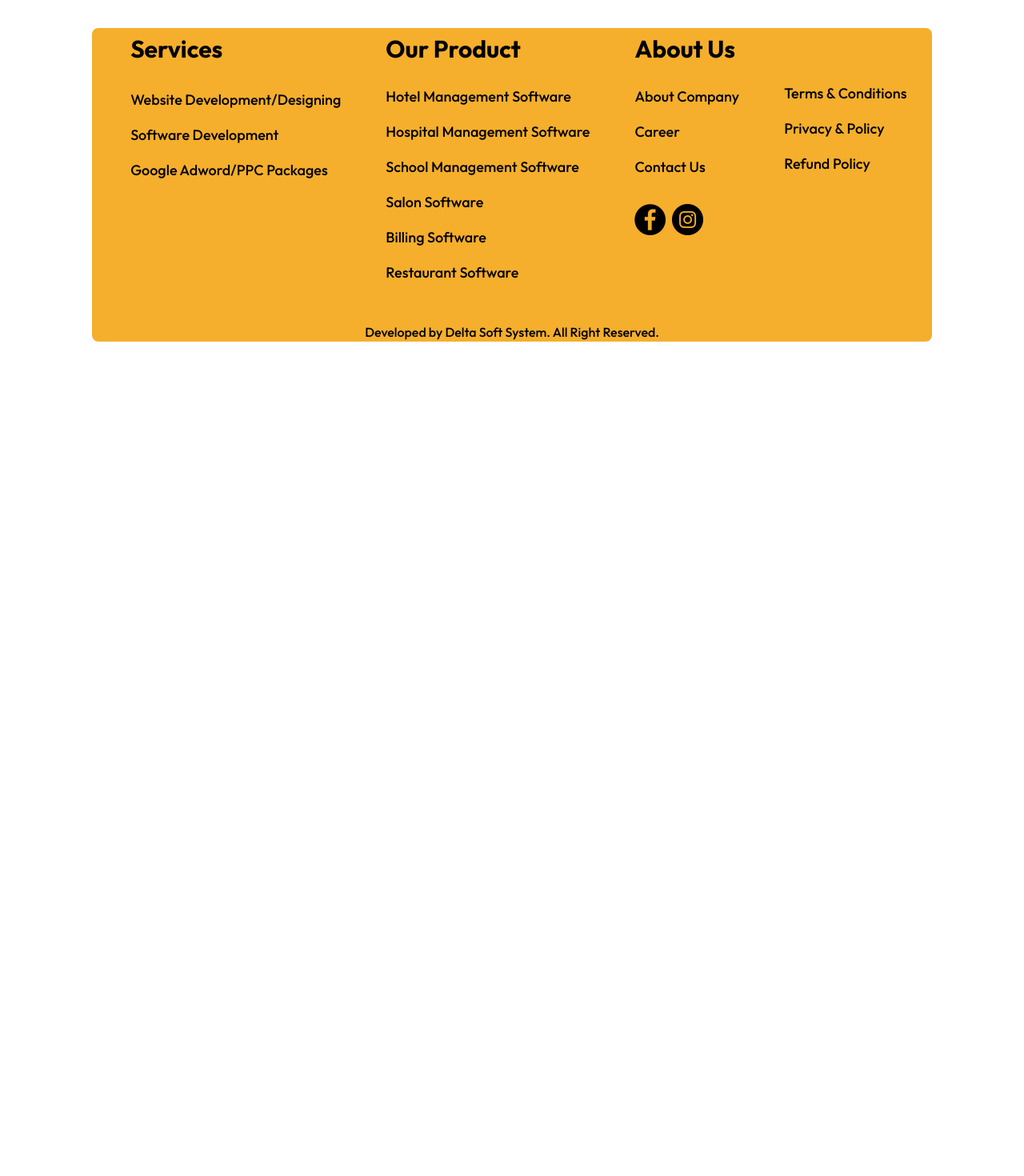
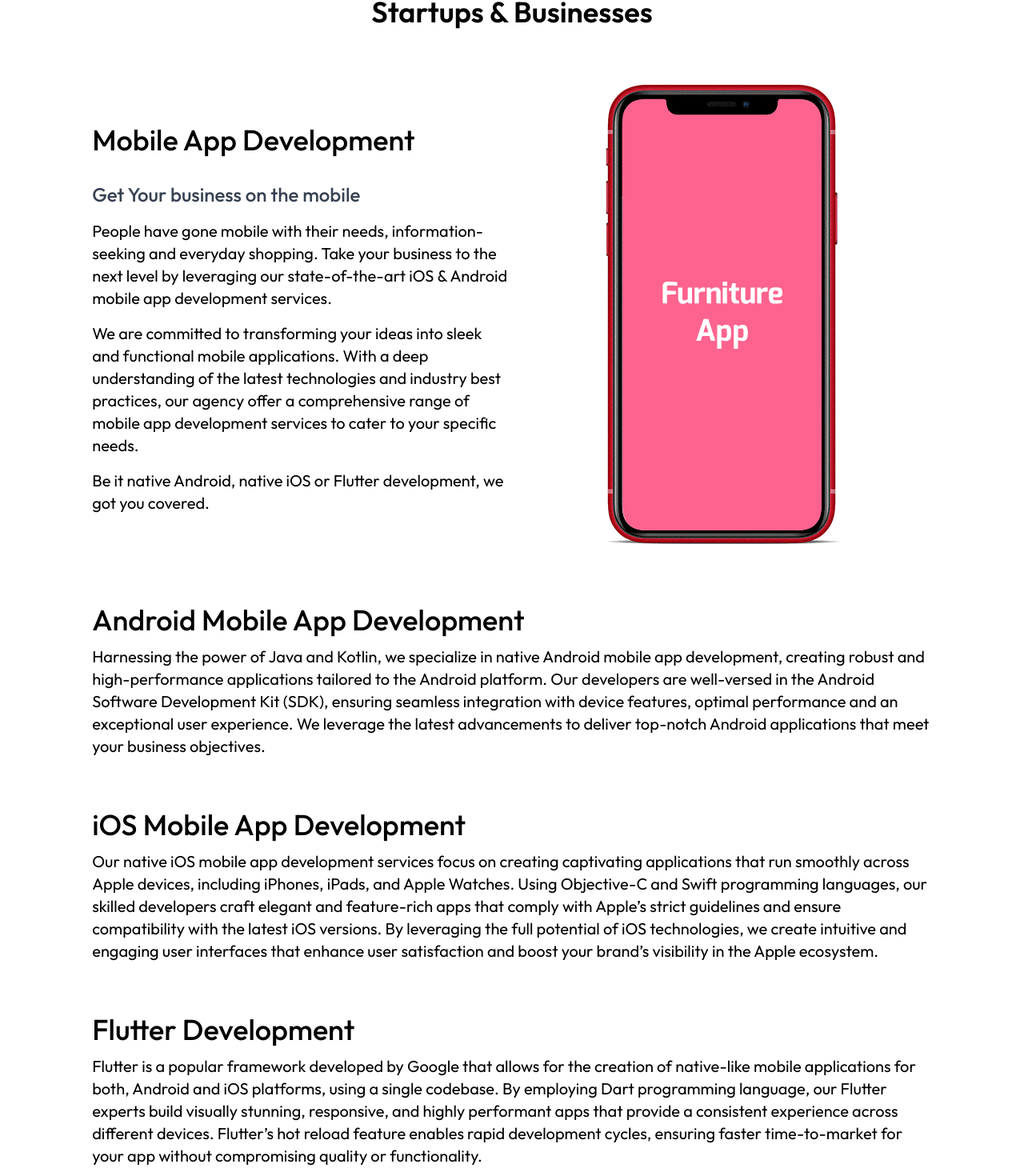
Before and after one commit to yadavhimu/SKYWALK-Technology, a React (Vite) app: page /softwaredevelopment in a window 1280 px wide. Shown: the part 2485-3955 px from the top of the page at 80% size. Before the commit the page ends 2924 px from the top, so only its background shows below. Built offline with nearby package versions, Linux system fonts and the light colour scheme.

Commit message:
Software page updated

```diff
--- a/src/components/Footer.jsx
+++ b/src/components/Footer.jsx
@@ -4,9 +4,9 @@ import { NavLink } from "react-router-dom";
 const Footer = () => {
   return (
     <div className=" bg-[#f5af2c] mb-3 rounded-lg">
-      <div className="md:flex ml-10  gap-14 my-10 mt-40 p-2 text-sm">
+      <div className="md:flex ml-10 gap-5 lg:gap-14 my-10 mt-40 p-2 text-sm">
         <div>
-          <p className="text-3xl  mb-5 font-bold">Services</p>
+          <p className="text-3xl  mt-5 font-bold">Services</p>
           <ul className="flex flex-col gap-1 text-black">
             {/* <NavLink
               className="mt-2 text-lg font-medium"
@@ -38,7 +38,7 @@ const Footer = () => {
           </ul>
         </div>
         <div>
-          <p className="text-3xl  mb-5 font-bold">Our Product</p>
+          <p className="text-3xl  mt-5 font-bold">Our Product</p>
           <ul className="flex flex-col gap-1 text-black">
             <li className="mt-2 text-lg font-medium">
               {" "}
@@ -58,7 +58,7 @@ const Footer = () => {
           </ul>
         </div>
         <div>
-          <p className="text-3xl  mb-5 font-bold">About Us</p>
+          <p className="text-3xl  mt-5 font-bold">About Us</p>
           <ul className="flex flex-col gap-1 text-black">
             <NavLink className="mt-2 text-lg font-medium" to="/aboutus">
               About Company
--- a/src/components/Software_Development.jsx
+++ b/src/components/Software_Development.jsx
@@ -4,7 +4,9 @@ const Software_Development = () => {
   return (
     <div>
       <div className="flex gap-1 justify-center mt-8">
-        <h1 className="text-4xl lg:text-6xl  text-blue-950">Software Development</h1>
+        <h1 className="text-4xl lg:text-6xl  text-blue-950">
+          Software Development
+        </h1>
       </div>
 
       <div className="w-[100%] mt-20">
@@ -14,13 +16,12 @@ const Software_Development = () => {
               Custome Web Application
             </h1>
             <p className=" text-lg lg:text-xl flex justify-end mt-5">
-              Earlier SaaS was the key model that companies adopted,
-               but that is no longer the case considering increased
-               costs, limited customizations and vague data ownership
-               terms. Moreover, as business workflows become more
-               elaborate, custom software that can solve business
-               needs without having to work around the limitations of
-              off-the-shelf software become necessary.
+              Earlier SaaS was the key model that companies adopted, but that is
+              no longer the case considering increased costs, limited
+              customizations and vague data ownership terms. Moreover, as
+              business workflows become more elaborate, custom software that can
+              solve business needs without having to work around the limitations
+              of off-the-shelf software become necessary.
             </p>
             <div className="flex justify-around lg:ml-48 mt-10">
               <ul className="list-disc">
@@ -52,12 +53,11 @@ const Software_Development = () => {
             Transform your app ideas <br /> into successful businesses?
           </h1>
           <p className="text-lg lg:text-xl mt-5">
-            With Android projected to dominate the application space in
-             the coming years, enter and thrive with a custom app built
-             exclusively for your business. As the stellar android mobile
-             app development company, we analyze and deliver
-             intelligent solutions to help bring startups and enterprises
-             vision to life.
+            With Android projected to dominate the application space in the
+            coming years, enter and thrive with a custom app built exclusively
+            for your business. As the stellar android mobile app development
+            company, we analyze and deliver intelligent solutions to help bring
+            startups and enterprises vision to life.
           </p>
         </div>
       </div>
@@ -66,16 +66,14 @@ const Software_Development = () => {
         <div className="lg:flex">
           <div className="w-[100%] grid-cols-2 mr-4 mt-5">
             <h1 className="text-2xl lg:text-5xl flex justify-end text-yellow-500">
-              Turns your vision into
-              reality
+              Turns your vision into reality
             </h1>
             <p className="text-lg lg:text-xl flex justify-end mt-5">
-              Our expert team of top-notch custom iOS apps
-              developers is developing custom iOS mobile solutions
-               from many years now. We follow a blend of Objective-C
-               and Apple Inc. latest programming platform – Swift for
-               developing custom iPhone apps that can do wonders for
-               their owners in terms of revenue and brand value.
+              Our expert team of top-notch custom iOS apps developers is
+              developing custom iOS mobile solutions from many years now. We
+              follow a blend of Objective-C and Apple Inc. latest programming
+              platform – Swift for developing custom iPhone apps that can do
+              wonders for their owners in terms of revenue and brand value.
             </p>
           </div>
           <div className="w-[100%] lg:mt-0 mt-5">
@@ -96,24 +94,114 @@ const Software_Development = () => {
             services
           </h1>
           <p className="text-lg lg:text-xl mt-5">
-            When it comes to choosing the best smartphone, most of
-            the contemporary people love to go with Windows
-            Phones. Windows phones are considered as the most
-             popular devices available in the global market to choose
-           from. We at Orange Mantra have been using significant
-             SDK for Windows Mobile Application Development, and
-             have excelled it successfully.
+            When it comes to choosing the best smartphone, most of the
+            contemporary people love to go with Windows Phones. Windows phones
+            are considered as the most popular devices available in the global
+            market to choose from. We at Orange Mantra have been using
+            significant SDK for Windows Mobile Application Development, and have
+            excelled it successfully.
           </p>
         </div>
       </div>
 
       <div className="text-center mt-16">
         <h1 className=" text-2xl  lg:text-5xl">
-       <span className=" text-yellow-500">Delta Soft System</span>provides Software Development
+          <span className=" text-yellow-500">Delta Soft System</span>provides
+          Software Development
           <br /> Solutions customized to meet your needs
         </h1>
         <p className="text-lg lg:text-xl mt-6">
-      Understanding your requirements of Software Development and objectives is important to us. We listen and work<br/> together to create a truly unique experience.
+          Understanding your requirements of Software Development and objectives
+          is important to us. We listen and work
+          <br /> together to create a truly unique experience.
+        </p>
+      </div>
+
+      <div>
+        <h1 className="text-center text-4xl  mt-20 font-semibold">
+          We Design and Develop
+          <span className="text-yellow-500">
+            Mobile App Innovations
+          </span> for <br />
+          Startups & Businesses
+        </h1>
+        <div className="lg:flex mt-14 ">
+          <div className="w-[100%]">
+            <h1 className="text-2xl lg:text-4xl font-medium mt-16">
+              Mobile App Development
+            </h1>
+            <p className="text-2xl font-medium mt-8 text-gray-700">
+              Get Your business on the mobile
+            </p>
+            <p className="text-xl mt-4">
+              People have gone mobile with their needs, information-seeking and
+              everyday shopping. Take your business to the next level by
+              leveraging our state-of-the-art iOS & Android mobile app
+              development services.
+            </p>
+            <p className="text-xl mt-4">
+              We are committed to transforming your ideas into sleek and
+              functional mobile applications. With a deep understanding of the
+              latest technologies and industry best practices, our agency offer
+              a comprehensive range of mobile app development services to cater
+              to your specific needs.
+            </p>
+            <p className="text-xl mt-4">
+              Be it native Android, native iOS or Flutter development, we got
+              you covered.
+            </p>
+          </div>
+          <div className="w-[100%] flex justify-center">
+            <img src="./images/Mobile-App-1.gif" alt="" />
+          </div>
+        </div>
+      </div>
+      <div>
+        <h1 className="text-2xl lg:text-4xl font-medium mt-16">
+          Android Mobile App Development{" "}
+        </h1>
+        <p className="text-xl mt-3">
+          Harnessing the power of Java and Kotlin, we specialize in native
+          Android mobile app development, creating robust and high-performance
+          applications tailored to the Android platform. Our developers are
+          well-versed in the Android Software Development Kit (SDK), ensuring
+          seamless integration with device features, optimal performance and an
+          exceptional user experience. We leverage the latest advancements to
+          deliver top-notch Android applications that meet your business
+          objectives.
+        </p>
+        <h1 className="text-2xl lg:text-4xl font-medium mt-16">
+          iOS Mobile App Development
+        </h1>
+        <p className="text-xl mt-3">
+          Our native iOS mobile app development services focus on creating
+          captivating applications that run smoothly across Apple devices,
+          including iPhones, iPads, and Apple Watches. Using Objective-C and
+          Swift programming languages, our skilled developers craft elegant and
+          feature-rich apps that comply with Apple’s strict guidelines and
+          ensure compatibility with the latest iOS versions. By leveraging the
+          full potential of iOS technologies, we create intuitive and engaging
+          user interfaces that enhance user satisfaction and boost your brand’s
+          visibility in the Apple ecosystem.
+        </p>
+        <h1 className="text-2xl lg:text-4xl font-medium mt-16">
+          Flutter Development
+        </h1>
+        <p className="text-xl mt-3">
+          Flutter is a popular framework developed by Google that allows for the
+          creation of native-like mobile applications for both, Android and iOS
+          platforms, using a single codebase. By employing Dart programming
+          language, our Flutter experts build visually stunning, responsive, and
+          highly performant apps that provide a consistent experience across
+          different devices. Flutter’s hot reload feature enables rapid
+          development cycles, ensuring faster time-to-market for your app
+          without compromising quality or functionality.
+        </p>
+        <p className="text-xl mt-16">
+          Transform your vision into reality with <span className="text-yellow-500 font-medium">Delta Soft System</span>  mobile app
+          development services for iOS, Android and more. Let’s get in touch to
+          discuss your project and take the first step toward creating a
+          remarkable mobile application that drives your business forward.
         </p>
       </div>
     </div>
```
Also changed, not shown: src/components/Career_.jsx (+14 -14 lines), src/components/Contact_us.jsx (+13 -13 lines), public/images/Mobile-App-1.gif (added). Lines whose indentation alone changed are shown as unchanged.
